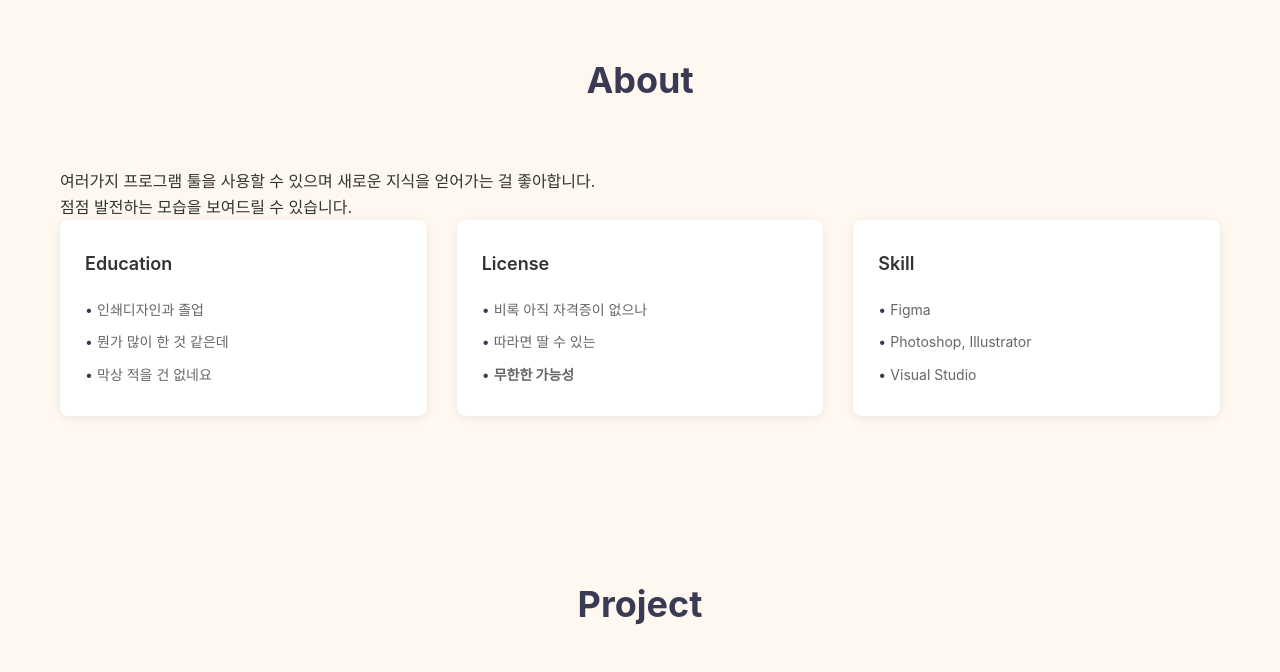
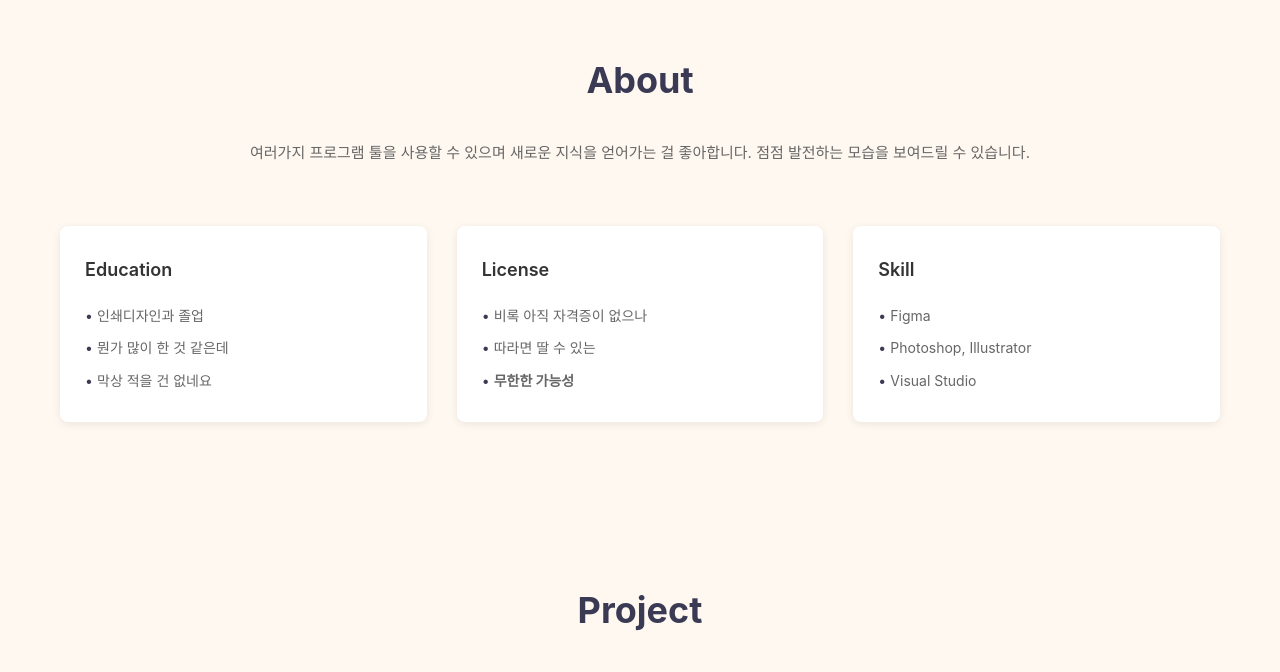
Before and after one commit to D-SJ-UIUX/my-personal-portfolio, a plain HTML site: page index.html in a window 1280 px wide. Shown: the part 880-1552 px from the top of the page. Drawn offline with Linux system fonts and the light colour scheme.

Commit message:
Update index.html

```diff
--- a/index.html
+++ b/index.html
@@ -36,8 +36,8 @@
     <section id="about" class="about">
         <h2>About</h2>
         <p class="about-intro">
-            <p>여러가지 프로그램 툴을 사용할 수 있으며 새로운 지식을 얻어가는 걸 좋아합니다.</p>
-            <p>점점 발전하는 모습을 보여드릴 수 있습니다.</p>
+            여러가지 프로그램 툴을 사용할 수 있으며 새로운 지식을 얻어가는 걸 좋아합니다.
+            점점 발전하는 모습을 보여드릴 수 있습니다.
         </p>
 
         <div class="about-details">
```
